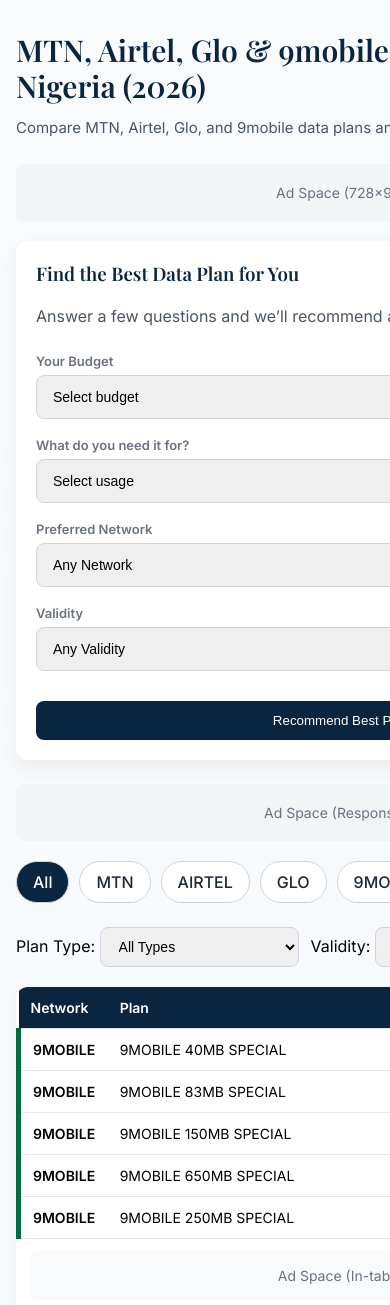
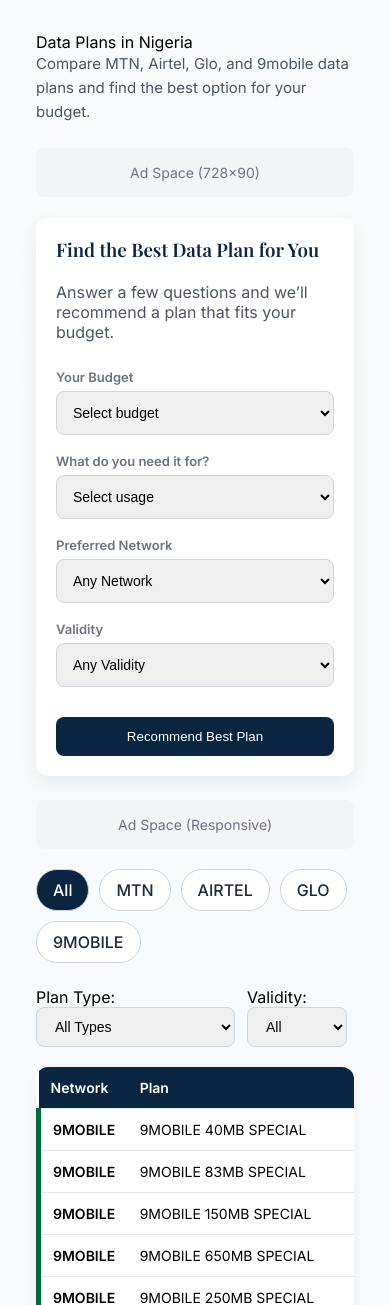
Before and after one commit to JayR-Studio/NairaTools, a Flask app: page /data-plans in a window 390 px wide. Shown: the part 65-1370 px from the top of the page. Run offline with Flask 3, Linux system fonts and the light colour scheme.

Commit message:
Mobile View Fixed-Testing 2

```diff
--- a/static/css/style.css
+++ b/static/css/style.css
@@ -634,7 +634,11 @@ body {
 
 @media (max-width: 768px) {
     .tool-page {
-        grid-template-columns: 1fr;
+        width: 100%;
+        max-width: 100%;
+        padding: 0 20px;
+        margin: 32px auto 0;
+        box-sizing: border-box;
     }
 
     .ad-sidebar {
@@ -1506,3 +1510,63 @@ button {
         font-size: 22px;
     }
 }
+
+@media (max-width: 768px) {
+    .tool-main h1 {
+        font-size: 32px;
+        line-height: 1.15;
+        max-width: 100%;
+        overflow-wrap: break-word;
+        word-break: normal;
+    }
+
+    .tool-main {
+        min-width: 0;
+        width: 100%;
+    }
+}
+
+@media (max-width: 768px) {
+    .tool-card,
+    .large-card,
+    .adviser-card,
+    .result-card {
+        width: 100%;
+        max-width: 100%;
+        box-sizing: border-box;
+    }
+
+    .adviser-grid {
+        grid-template-columns: 1fr;
+    }
+
+    .adviser-grid select,
+    .large-card input,
+    .large-card select,
+    .large-card button {
+        width: 100%;
+    }
+}
+
+@media (max-width: 768px) {
+    .ad-banner {
+        width: 100%;
+        padding: 16px;
+        font-size: 14px;
+        overflow: hidden;
+    }
+}
+
+.mobile-title {
+    display: none;
+}
+
+@media (max-width: 768px) {
+    .desktop-title {
+        display: none;
+    }
+
+    .mobile-title {
+        display: inline;
+    }
+}
--- a/templates/data_plans.html
+++ b/templates/data_plans.html
@@ -12,7 +12,8 @@ Compare latest MTN, Airtel, Glo and 9mobile data plans in Nigeria. Find the chea
 
 <section class="tool-page">
     <div class="tool-main">
-        <h1>MTN, Airtel, Glo & 9mobile Data Plans in Nigeria (2026)</h1>
+        <span class="desktop-title">MTN, Airtel, Glo & 9mobile Data Plans in Nigeria (2026)</span>
+        <span class="mobile-title">Data Plans in Nigeria</span>
         <p class="page-intro">
             Compare MTN, Airtel, Glo, and 9mobile data plans and find the best option for your budget.
         </p>
```
